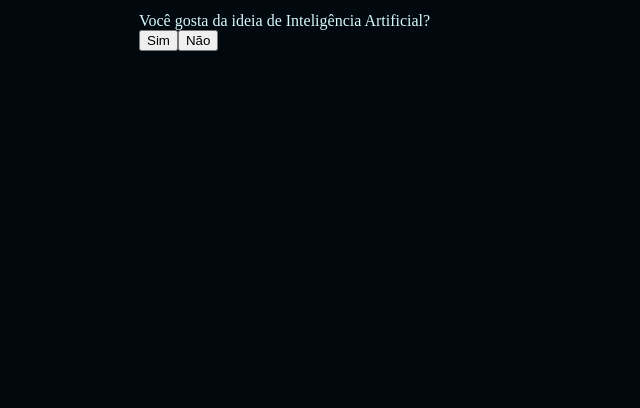
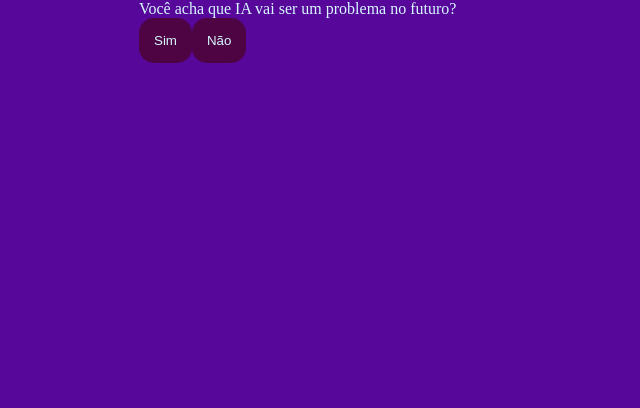
Before and after one commit to Wesleygabrieldoria/IA3DW, a plain HTML site: page index.html in a window 1280 px wide. Shown: the part 408-816 px from the top of the page, without its empty margins (201-841 px from the left). Drawn offline with Linux system fonts and the light colour scheme.

Commit message:
Add files via upload

```diff
--- a/script.js
+++ b/script.js
@@ -4,46 +4,34 @@ const caixaAlternativa = document.querySelector('.caixa-alternativa');
 const caixaResultado = document.querySelector('.caixa-resultado');
 const textoResultado = document.querySelector('.texto-resultado');
 
-const perguntas = [
-    {
-        enunciado: "Você gosta da ideia de Inteligência Artificial?",
+const perguntas = [     //serve para abrir lista de perguntas
+    {   //abre o objeto das perguntas
+        enunciado: "Você acha que IA vai ser um problema no futuro?",
         alternativas: [
-            {
-                texto: "Sim",
-                afirmativa: "Afirmativa da alternativa 1"
-            },
-            {
-                texto: "Não",
-                afirmativa: "Afirmativa da alternativa 2"
-            }
-        ]
+            {texto: "Sim",
+            afirmação:"A IA vai ser um problema no futuro"},
+
+            {texto: "Não",
+            afirmação:"A IA não vai ser um problema no futuro"}]
     },
     {
-        enunciado: "Pergunta 2",
+        enunciado: "Você acredita que a IA vai ter vida própria?",
         alternativas: [
-            {
-                texto: "Sim",
-                afirmativa: "Afirmativa da alternativa 1"
-            },
-            {
-                texto: "Não",
-                afirmativa: "Afirmativa da alternativa 2"
-            }
-        ]
+            {texto: "Sim",
+            afirmação:"A IA terá vida própria"},
+
+            {texto: "Não",
+            afirmação:"A IA não terá vida própria"}]
     },
     {
-        enunciado: "Pergunta 3",
+        enunciado: "Qualquer um pode usar a IA?",
         alternativas: [
-            {
-                texto: "Sim",
-                afirmativa: "Afirmativa da alternativa 1"
-            },
-            {
-                texto: "Não",
-                afirmativa: "Afirmativa da alternativa 2"
-            }
-        ]
-    }
+            {texto: "Sim",
+            afirmação:"Sim, qualquer um pode usar a IA"},
+
+            {texto: "Não",
+            afirmação:"Não, qualquer um não pode usar a IA"}]
+    },
 ]
 
 let posicao = 0;
@@ -69,14 +57,14 @@ function mostraAlternativas() {
     }
 }
 function respostaSelecionada(opcaoSelecionada){
-    const afirmacoes = opcaoSelecionada.afirmativa;
-    respostas += afirmacoes;
+    const afirmacoes = opcaoSelecionada.afirmação;
+    respostas += afirmacoes + " ";
     posicao++;
     mostraPergunta();
 }
 function mostraResultado(){
     caixaPergunta.textContent = "Em 25 anos...";
     textoResultado.textContent = respostas;
-
+    caixaAlternativa.textContent = "";
 }
 mostraPergunta();
--- a/style.css
+++ b/style.css
@@ -1,8 +1,8 @@
 :root{
-    --cor-fundo: #01080E;
-    --cor-principal:#0B0D20 ;
-    --cor-secundaria: #212333;
-    --cor-destaque: #2BDEFD;
+    --cor-fundo: #570799;
+    --cor-principal:#000000 ;
+    --cor-secundaria: #4e0442;
+    --cor-destaque: #9a14bb;
     --cor-texto: #D7F9FF;
 }
 body{
@@ -18,3 +18,15 @@ body{
     width: 90%;
     max-width: 600px;
 }
+button{
+    background-color: var(--cor-secundaria);
+    color: var(--cor-texto);
+    border: none;
+    border-radius: 15px;
+    padding: 15px;
+    transition: background-color 0.5s;
+}
+button:hover{
+    background-color: var(--cor-destaque);
+    color: var(--cor-principal);
+}
```
